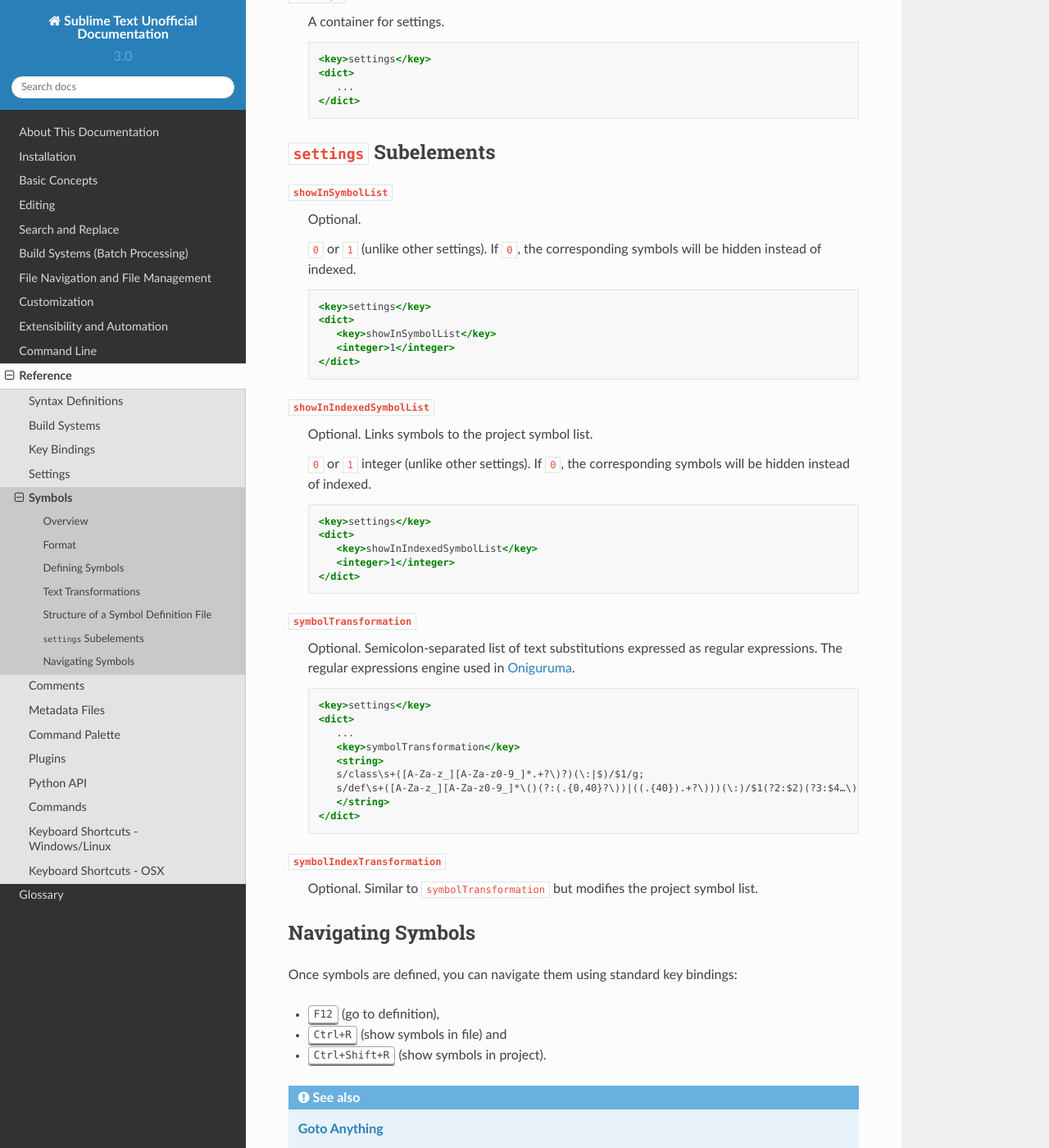
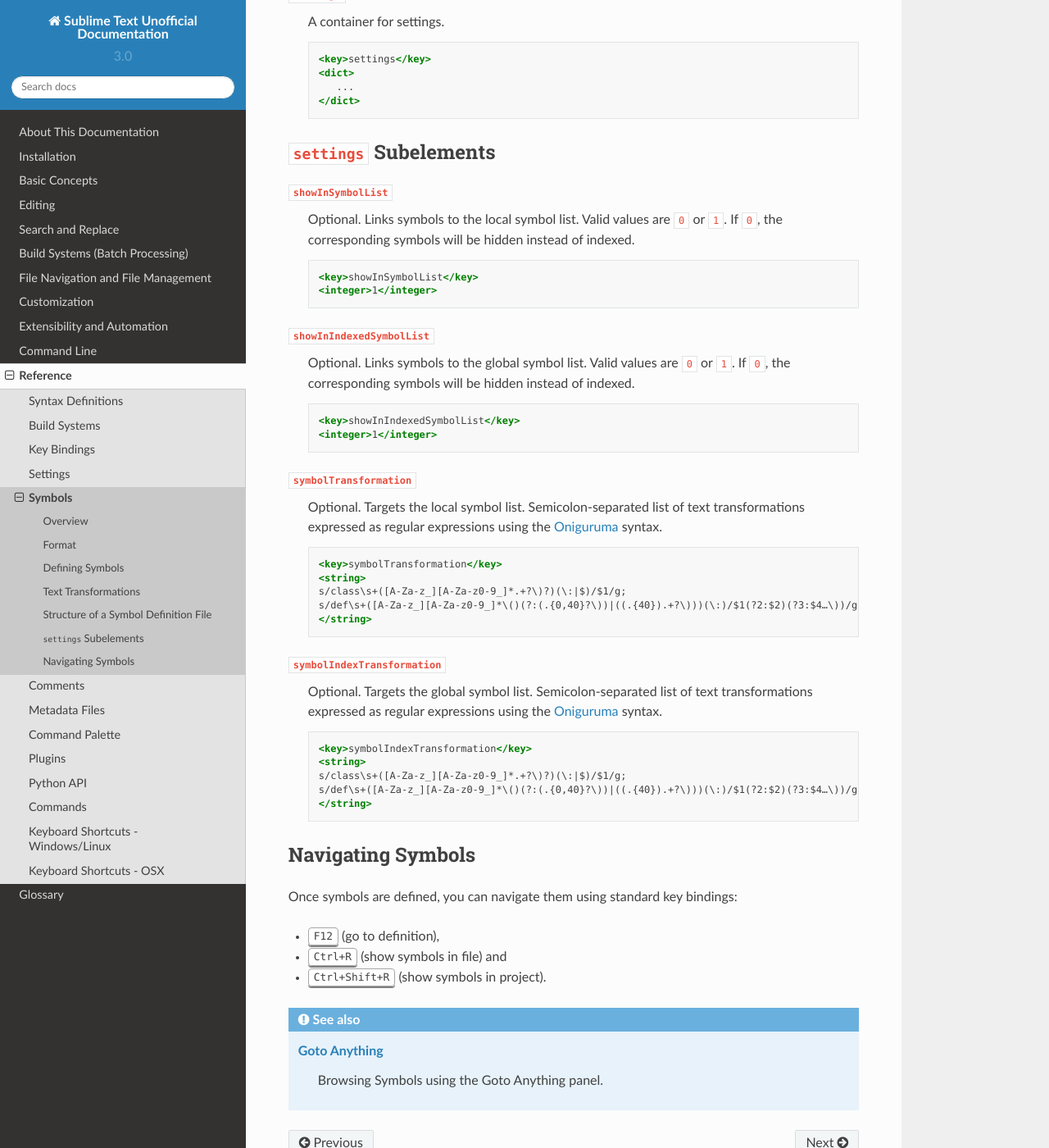
Before and after one commit to guillermooo/sublime-undocs, a Sphinx documentation site: the page built from source/reference/symbols.rst, in a window 1280 px wide and 1400 px high, scrolled down 2745 px. Shown: the whole window at 82% size. Built offline with Sphinx 7.4.7 and the Read the Docs theme 2.0.0, drawn with Linux system fonts in a browser that asks for light colours.

Commit message:
edit for consistency

```diff
--- a/source/reference/symbols.rst
+++ b/source/reference/symbols.rst
@@ -198,59 +198,59 @@
 
 ``showInSymbolList``
    Optional.
-
-   ``0`` or ``1`` (unlike other settings).
+   Links symbols to the local symbol list.
+   Valid values are ``0`` or ``1``.
    If ``0``,
-   the corresponding symbols will be hidden instead of indexed.
-
+   the corresponding symbols
+   will be hidden instead of indexed.
 
    .. code-block:: xml
 
-      <key>settings</key>
-      <dict>
-         <key>showInSymbolList</key>
-         <integer>1</integer>
-      </dict>
+      <key>showInSymbolList</key>
+      <integer>1</integer>
 
 ``showInIndexedSymbolList``
    Optional.
-   Links symbols to the project symbol list.
-
-   ``0`` or ``1`` integer (unlike other settings).
+   Links symbols to the global symbol list.
+   Valid values are ``0`` or ``1``.
    If ``0``,
-   the corresponding symbols will be hidden instead of indexed.
+   the corresponding symbols
+   will be hidden instead of indexed.
 
    .. code-block:: xml
 
-      <key>settings</key>
-      <dict>
-         <key>showInIndexedSymbolList</key>
-         <integer>1</integer>
-      </dict>
+      <key>showInIndexedSymbolList</key>
+      <integer>1</integer>
 
 ``symbolTransformation``
    Optional.
-   Semicolon-separated list of text substitutions
-   expressed as regular expressions.
-   The regular expressions engine used in `Oniguruma`_.
+   Targets the local symbol list.
+   Semicolon-separated list of text transformations
+   expressed as regular expressions
+   using the `Oniguruma`_ syntax.
 
    .. code-block:: xml
 
-      <key>settings</key>
-      <dict>
-         ...
-         <key>symbolTransformation</key>
-         <string>
-         s/class\s+([A-Za-z_][A-Za-z0-9_]*.+?\)?)(\:|$)/$1/g;
-         s/def\s+([A-Za-z_][A-Za-z0-9_]*\()(?:(.{0,40}?\))|((.{40}).+?\)))(\:)/$1(?2:$2)(?3:$4…\))/g;
-         </string>
-      </dict>
+      <key>symbolTransformation</key>
+      <string>
+      s/class\s+([A-Za-z_][A-Za-z0-9_]*.+?\)?)(\:|$)/$1/g;
+      s/def\s+([A-Za-z_][A-Za-z0-9_]*\()(?:(.{0,40}?\))|((.{40}).+?\)))(\:)/$1(?2:$2)(?3:$4…\))/g;
+      </string>
 
 ``symbolIndexTransformation``
    Optional.
-   Similar to ``symbolTransformation``
-   but modifies the project symbol list.
+   Targets the global symbol list.
+   Semicolon-separated list of text transformations
+   expressed as regular expressions
+   using the `Oniguruma`_ syntax.
 
+   .. code-block:: xml
+
+      <key>symbolIndexTransformation</key>
+      <string>
+      s/class\s+([A-Za-z_][A-Za-z0-9_]*.+?\)?)(\:|$)/$1/g;
+      s/def\s+([A-Za-z_][A-Za-z0-9_]*\()(?:(.{0,40}?\))|((.{40}).+?\)))(\:)/$1(?2:$2)(?3:$4…\))/g;
+      </string>
 
 .. _Oniguruma: http://www.geocities.jp/kosako3/oniguruma/
 
```
